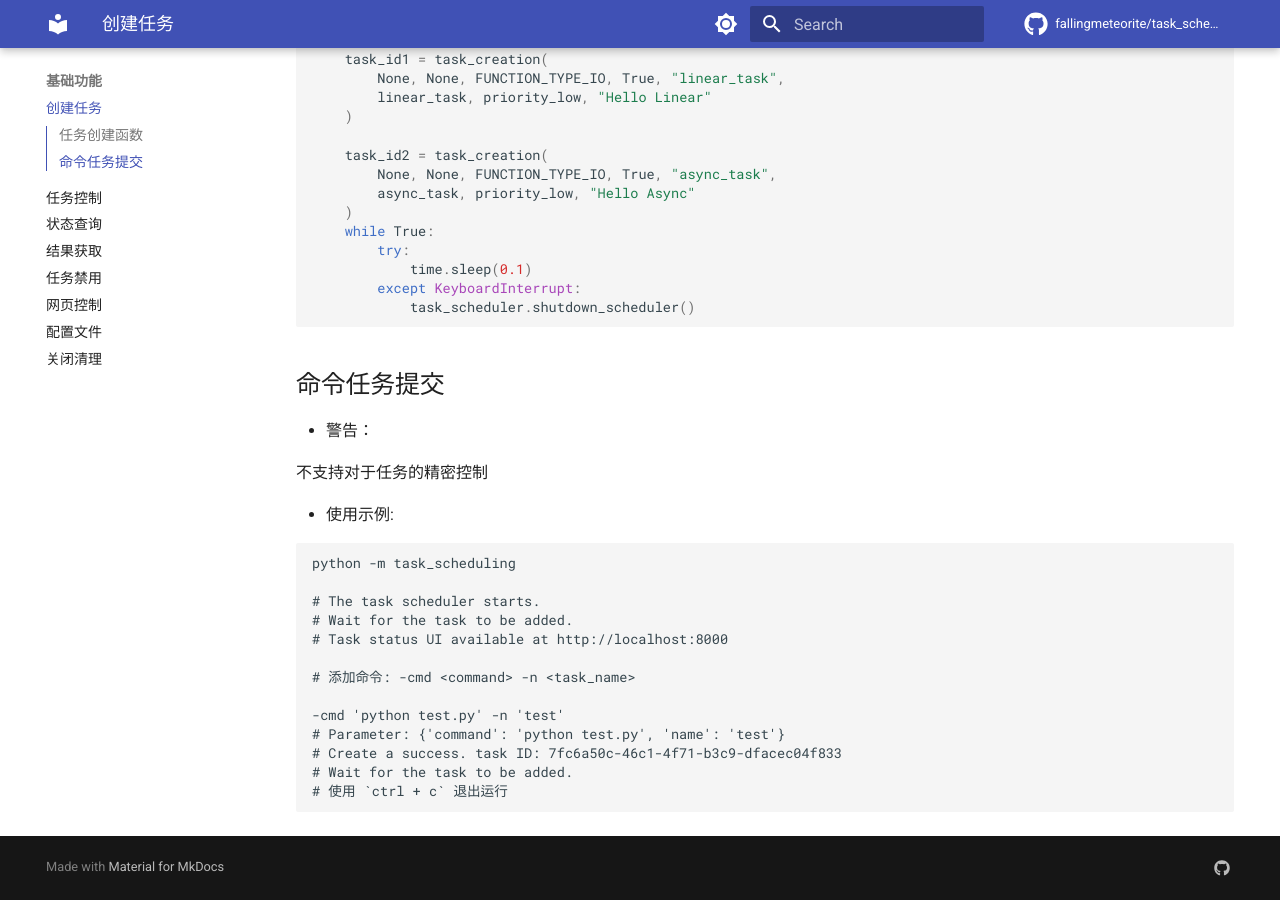
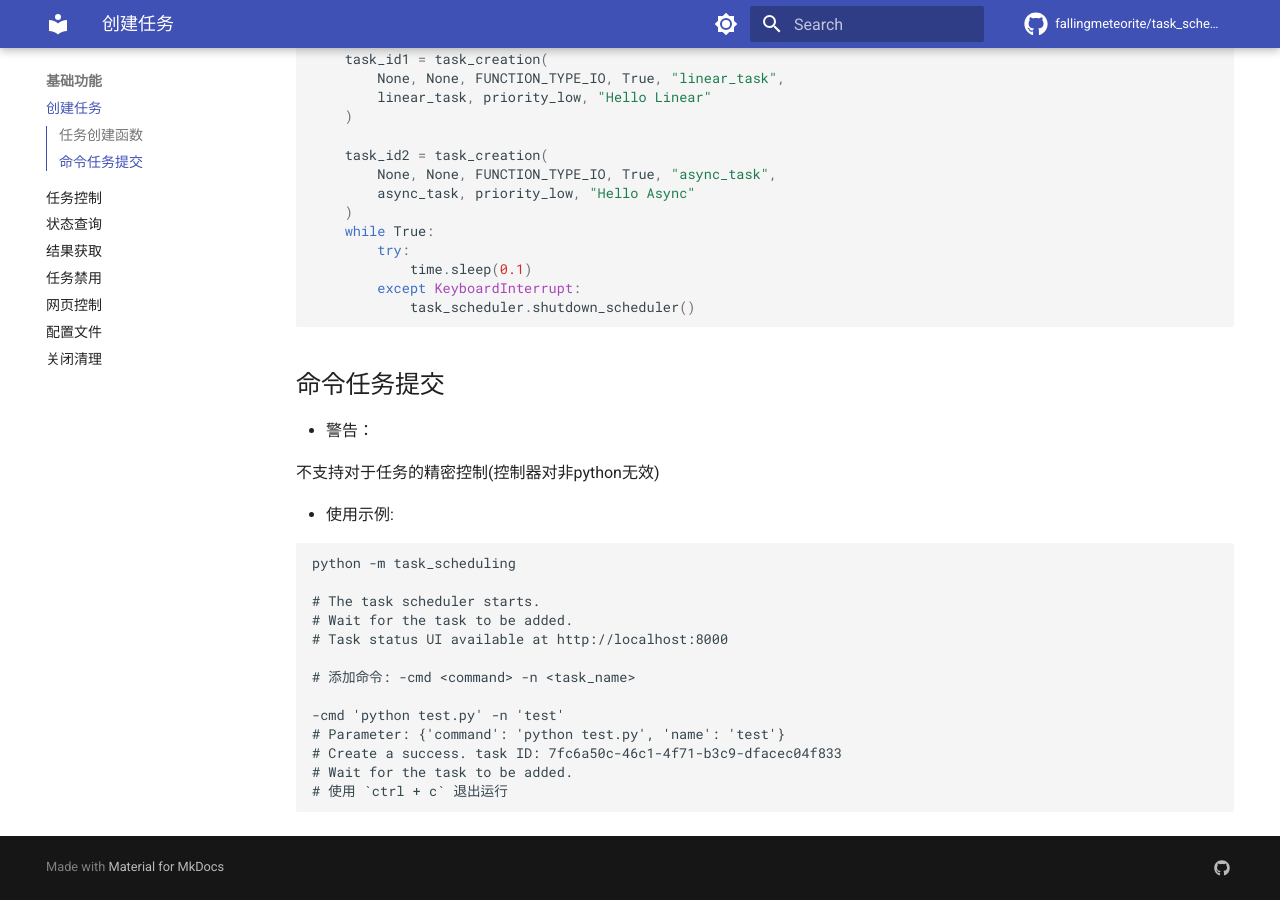
Before and after one commit to fallingmeteorite/task_scheduling, an MkDocs documentation site: the page built from docs/basic/create_tasks.md, in a window 1280 px wide and 900 px high, scrolled down 1364 px. Built offline with MkDocs 1.6.1 and Material for MkDocs 9.7.7, drawn with Linux system fonts in a browser that asks for light colours; comment, search, counter and statistics services are not loaded.

Commit message:
Update create_tasks.md

```diff
--- a/docs/basic/create_tasks.md
+++ b/docs/basic/create_tasks.md
@@ -77,7 +77,7 @@ if __name__ == "__main__":
 
 - 警告：
 
-不支持对于任务的精密控制
+不支持对于任务的精密控制(控制器对非python无效)
 
 - 使用示例:
 
```
